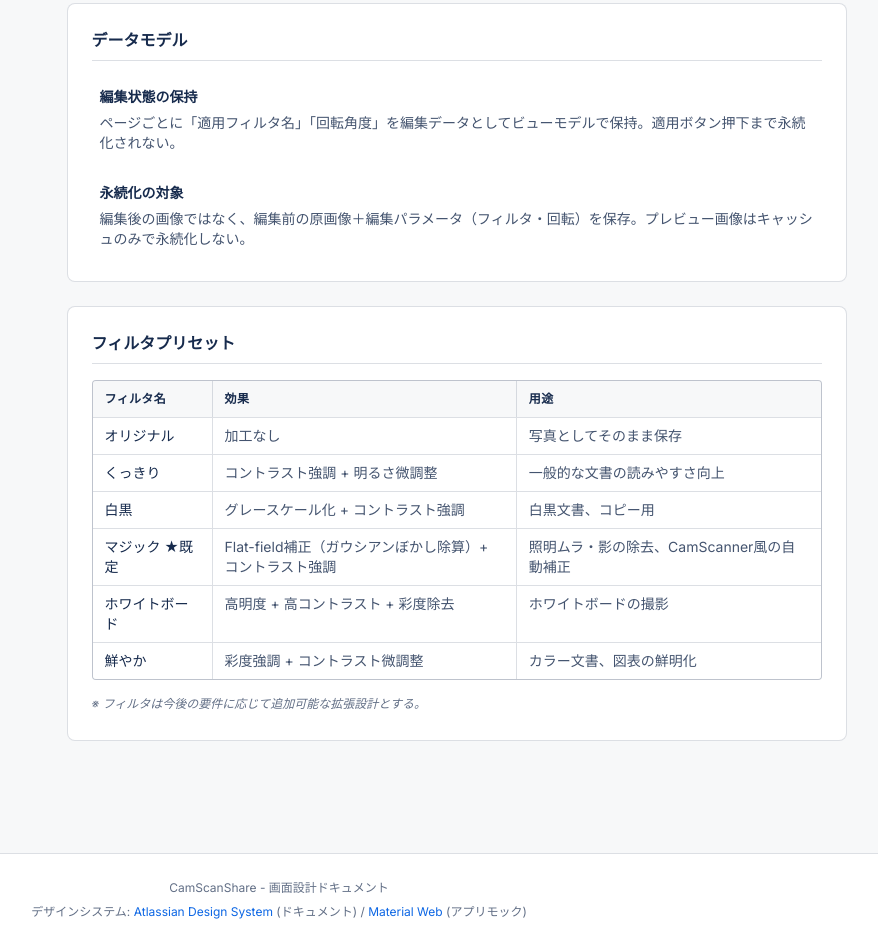
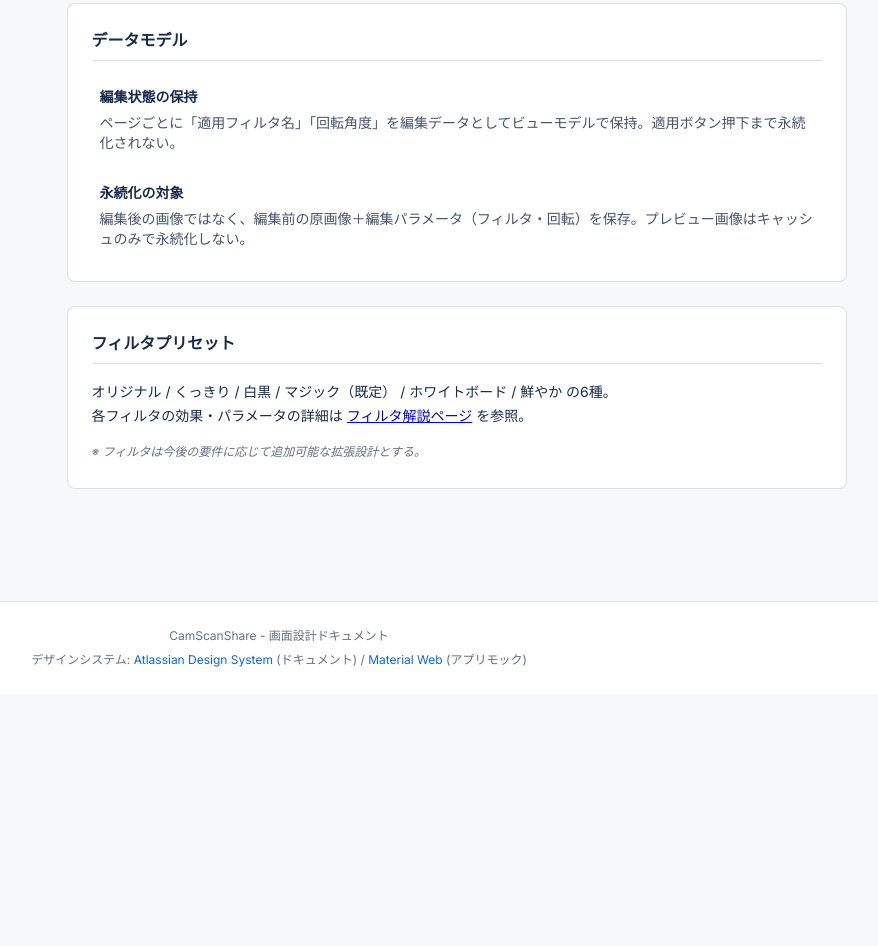
Before and after one commit to YusukeIwaki/camscanshare, an Astro site in the folder docs/: page / in a window 1280 px wide. Shown: the part 9638-10584 px from the top of the page, without its empty margins (361-1239 px from the left). After the commit the page ends 10332 px from the top, so only its background shows below. Built offline with nearby package versions, Linux system fonts and the light colour scheme; Astro itself is replaced by a stand-in of ours.

Commit message:
フィルタプリセットの表を削除し、フィルタ解説ページへのリンクに置換
Co-Authored-By: Claude Opus 4.6 (1M context) <noreply@anthropic.com>

```diff
--- a/docs/src/pages/index.astro
+++ b/docs/src/pages/index.astro
@@ -624,43 +624,8 @@ import Layout from '../layouts/Layout.astro';
 
         <div class="spec-group">
           <h3>フィルタプリセット</h3>
-          <div class="filter-table">
-            <div class="filter-row filter-header">
-              <span>フィルタ名</span>
-              <span>効果</span>
-              <span>用途</span>
-            </div>
-            <div class="filter-row">
-              <span class="filter-name-cell">オリジナル</span>
-              <span>加工なし</span>
-              <span>写真としてそのまま保存</span>
-            </div>
-            <div class="filter-row">
-              <span class="filter-name-cell">くっきり</span>
-              <span>コントラスト強調 + 明るさ微調整</span>
-              <span>一般的な文書の読みやすさ向上</span>
-            </div>
-            <div class="filter-row">
-              <span class="filter-name-cell">白黒</span>
-              <span>グレースケール化 + コントラスト強調</span>
-              <span>白黒文書、コピー用</span>
-            </div>
-            <div class="filter-row">
-              <span class="filter-name-cell">マジック ★既定</span>
-              <span>Flat-field補正（ガウシアンぼかし除算）+ コントラスト強調</span>
-              <span>照明ムラ・影の除去、CamScanner風の自動補正</span>
-            </div>
-            <div class="filter-row">
-              <span class="filter-name-cell">ホワイトボード</span>
-              <span>高明度 + 高コントラスト + 彩度除去</span>
-              <span>ホワイトボードの撮影</span>
-            </div>
-            <div class="filter-row">
-              <span class="filter-name-cell">鮮やか</span>
-              <span>彩度強調 + コントラスト微調整</span>
-              <span>カラー文書、図表の鮮明化</span>
-            </div>
-          </div>
+          <p>オリジナル / くっきり / 白黒 / マジック（既定） / ホワイトボード / 鮮やか の6種。</p>
+          <p>各フィルタの効果・パラメータの詳細は <a href="/filters">フィルタ解説ページ</a> を参照。</p>
           <p class="spec-note">※ フィルタは今後の要件に応じて追加可能な拡張設計とする。</p>
         </div>
       </div>
```
Also changed, not shown: CLAUDE.md (+1 -10 lines).
